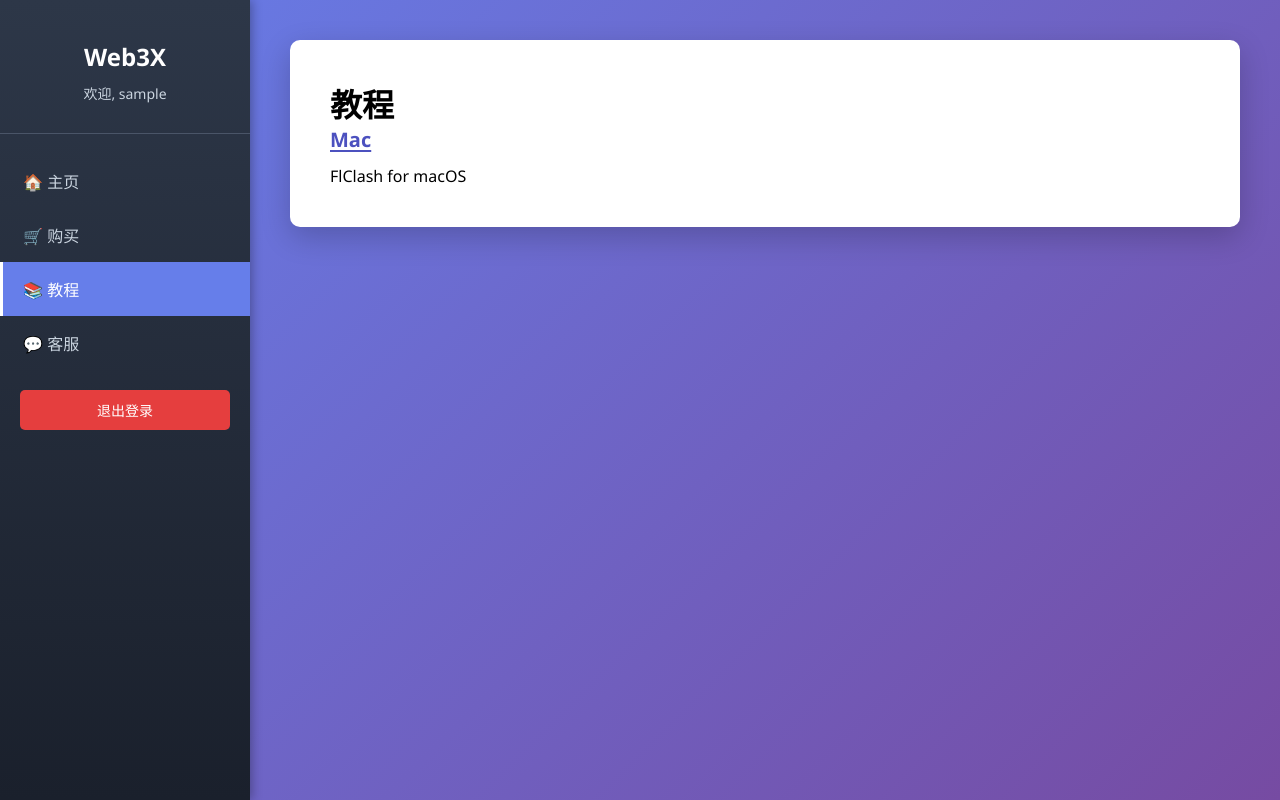
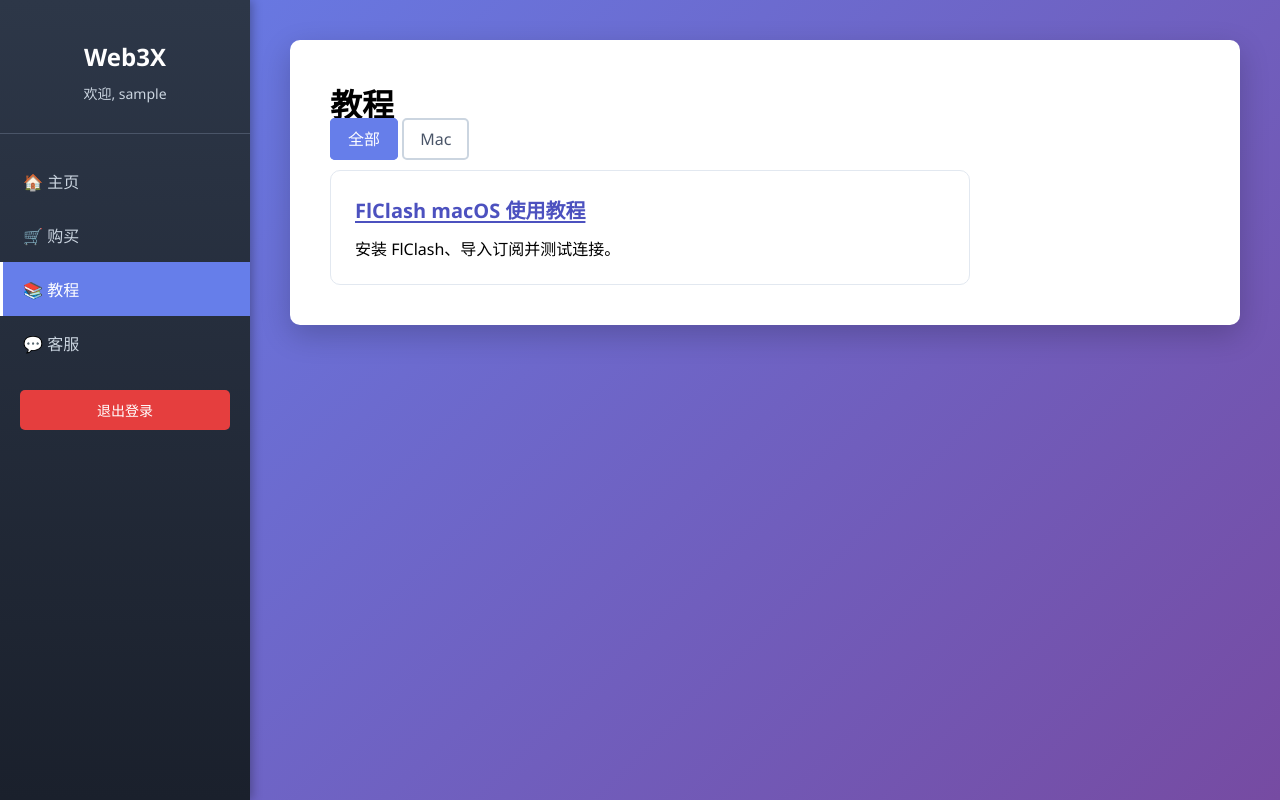
Before and after one commit to suncongch/web3x, a Flask app: page /tutorial in a window 1280 px wide. Run offline with Flask 3, Linux system fonts and the light colour scheme; the visitor is signed in with stand-in values (Sample User, id 1).

Commit message:
Use category tabs on tutorial page

```diff
--- a/templates/tutorial.html
+++ b/templates/tutorial.html
@@ -4,6 +4,34 @@
 
 {% block extra_css %}
 <style>
+    .tutorial-buttons {
+        display: flex;
+        gap: 10px;
+        flex-wrap: wrap;
+        margin-top: 16px;
+    }
+
+    .tutorial-btn {
+        padding: 8px 16px;
+        border: 2px solid #cbd5e0;
+        background: white;
+        color: #4a5568;
+        border-radius: 5px;
+        text-decoration: none;
+    }
+
+    .tutorial-btn:hover,
+    .tutorial-btn:focus-visible {
+        border-color: #667eea;
+        color: #667eea;
+    }
+
+    .tutorial-btn.active {
+        background: #667eea;
+        color: white;
+        border-color: #667eea;
+    }
+
     .tutorial-card {
         display: block;
         max-width: 640px;
@@ -23,14 +51,20 @@
         color: #4c51bf;
         text-underline-offset: 3px;
     }
-
 </style>
 {% endblock %}
 
 {% block content %}
 <h1>教程</h1>
+{% set mac_selected = request.args.get('category') == 'mac' %}
+<nav class="tutorial-buttons" aria-label="教程分类">
+    <a class="tutorial-btn{% if not mac_selected %} active{% endif %}" href="{{ url_for('tutorial') }}"
+       {% if not mac_selected %}aria-current="page"{% endif %}>全部</a>
+    <a class="tutorial-btn{% if mac_selected %} active{% endif %}" href="{{ url_for('tutorial', category='mac') }}"
+       {% if mac_selected %}aria-current="page"{% endif %}>Mac</a>
+</nav>
 <section class="tutorial-card">
-    <h2><a class="tutorial-link" href="{{ url_for('mac_tutorial') }}">Mac</a></h2>
-    <p>FlClash for macOS</p>
+    <h2><a class="tutorial-link" href="{{ url_for('mac_tutorial') }}">FlClash macOS 使用教程</a></h2>
+    <p>安装 FlClash、导入订阅并测试连接。</p>
 </section>
 {% endblock %}
```
